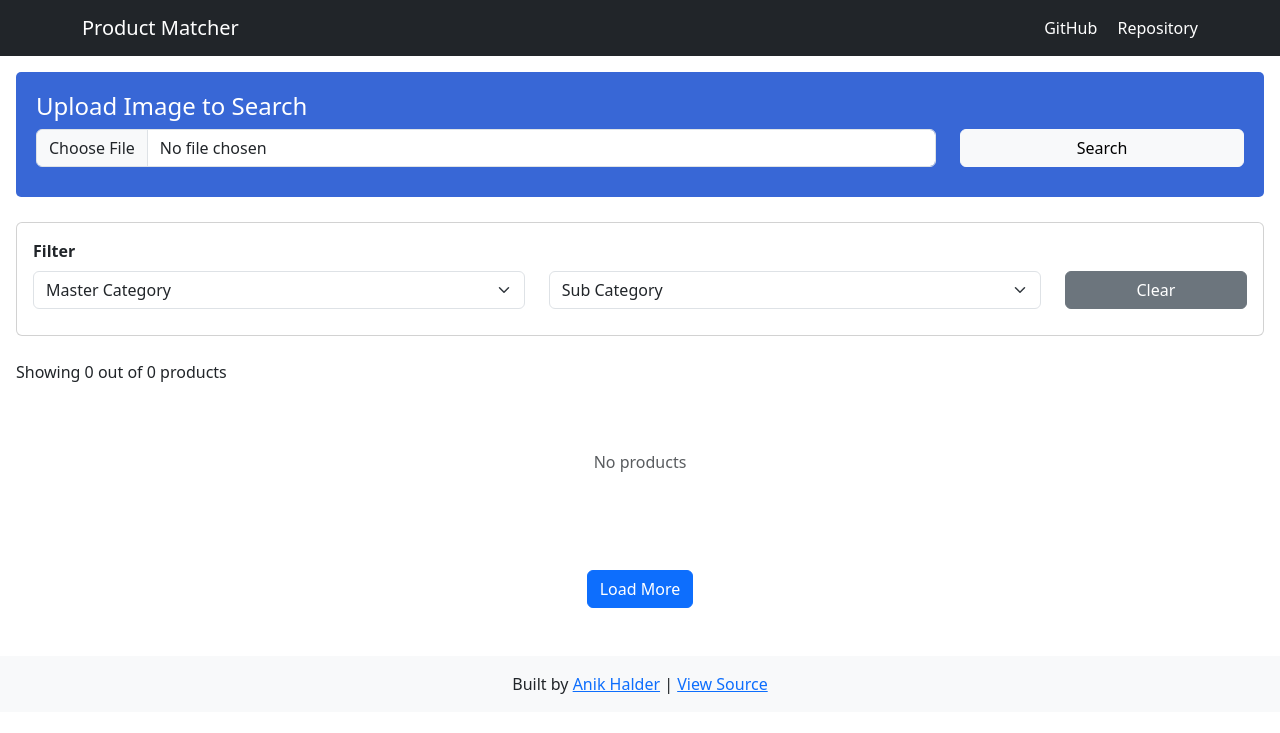
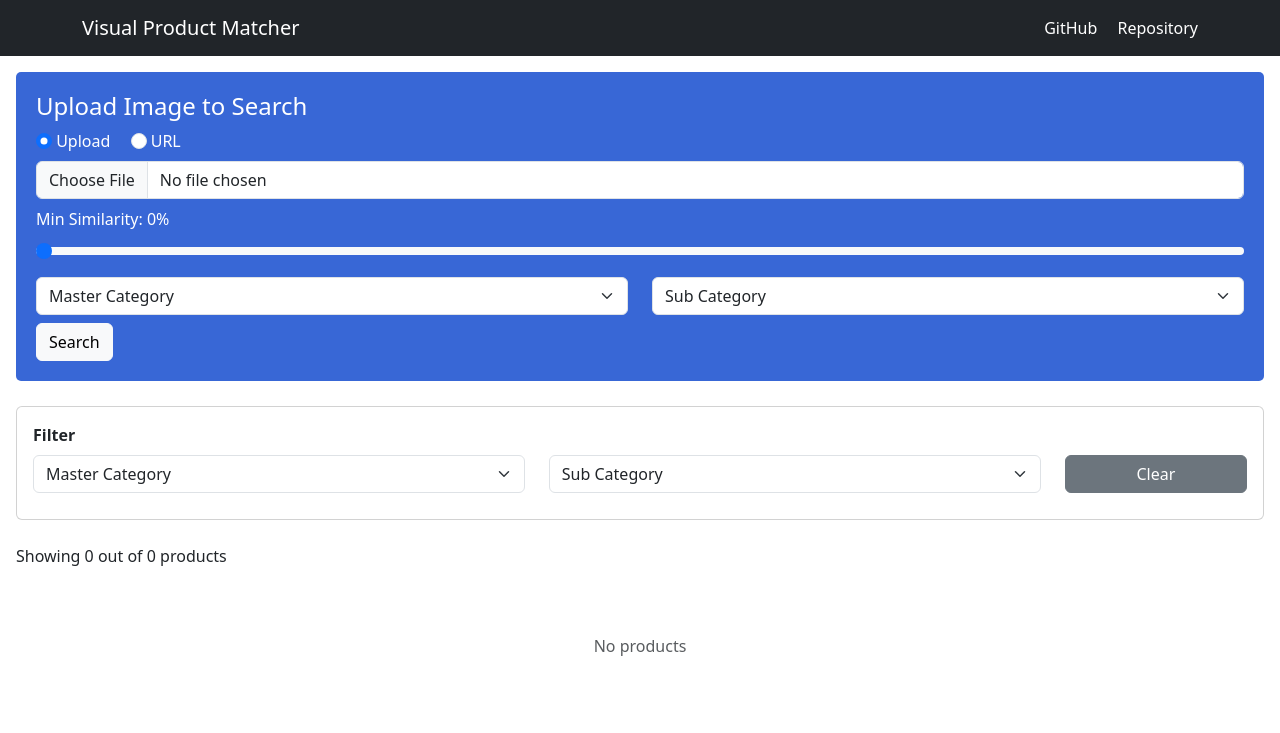
Before and after one commit to Anikrage/Visual_Product_Matcher, a Flask app: page / in a window 1280 px wide. Shown: the top 733 px of the page. Before the commit the page ends 694 px from the top, so only its background shows below. Run offline with Flask 3, Linux system fonts and the light colour scheme; data that the repository does not hold is empty.

Commit message:
debugging

```diff
--- a/webapp/app.py
+++ b/webapp/app.py
@@ -1,5 +1,8 @@
 import os
 import requests
+from io import BytesIO
+from PIL import Image
+import uuid
 
 from flask import Flask
 from flask import render_template
@@ -93,70 +96,114 @@ def health():
 
 @app.route('/search',methods=['POST'])
 def search_product():
-    if 'image' not in request.files:
-        flash('Please upload an image')
-        return redirect(url_for('index'))
+    fpath=None
+    temp_path=None
 
-    #sanity checks
-    file=request.files['image']
-    if file.filename=='' or not check_filetype(file.filename):
-        return redirect(url_for('index'))
+    img_source=request.form.get('image_source','upload')
+    min_sim=float(request.form.get('min_similarity',0.0))
 
-    res_num=int(request.form.get('k',10))
-    master_filter=request.form.get('master_category','')
-    sub_filter=request.form.get('sub_category','')
-
-    #save the uploaded file
-    filename=secure_filename(file.filename)
-    fpath=os.path.join(app.config['UPLOAD_FOLDER'],filename)
-    file.save(fpath)
-
-    #main functionality stuff
     try:
-        with open(fpath,'rb') as f:
-            filedata={'file':(filename,f,'image/jpeg')}
-            api_res=requests.post(api_url,files=filedata,params={'k':10,'a':0.6},timeout=30)
-
-            if api_res.status_code != 200: #show errors
-                flash('API error')
+        if img_source=='url':
+            # User provided a URL instead of uploading
+            img_url=request.form.get('image_url')
+            if not img_url:
+                flash('Please provide an image URL')
                 return redirect(url_for('index'))
 
-            results=api_res.json()['results']
-            filtered=[]
-            for item in results[:]:
-                if item['similarity'] < 0.80:
-                    continue
-                prod_data=products_collection.find_one({'product_id':item['product_id']})
+            resp=requests.get(img_url,timeout=10)
+            image_data=resp.content
 
-                if not prod_data:
-                    continue
-                if master_filter and prod_data['master_category']!=master_filter:
-                    continue
-                if sub_filter and prod_data['sub_category']!=sub_filter:
-                    continue
-                item['master_category']=prod_data['master_category']
-                item['sub_category']=prod_data['sub_category']
-                filtered.append(item)
+            # Need to save this locally for display purposes
+            img=Image.open(BytesIO(image_data))
+            import uuid
+            temp_path=f'static/temp_upload_{uuid.uuid4().hex}.jpg'
+            img.save(temp_path)
+            uploaded_img_url='/'+temp_path
 
-                if len(filtered) >= res_num:
-                    break
+        else:
+            # Regular file upload path
+            if 'image' not in request.files:
+                flash('Please upload an image')
+                return redirect(url_for('index'))
 
-        master_cats=products_collection.distinct('master_category')
-        sub_cats=products_collection.distinct('sub_category')
+            file=request.files['image']
+            if file.filename=='' or not check_filetype(file.filename):
+                # Invalid file
+                return redirect(url_for('index'))
+
+            filename=secure_filename(file.filename)
+            fpath=os.path.join(app.config['UPLOAD_FOLDER'],filename)
+            file.save(fpath)
+
+            with open(fpath,'rb') as f:
+                image_data=f.read()
+
+            img=Image.open(BytesIO(image_data))
+            import uuid  # generate unique filename
+            temp_path=f'static/temp_upload_{uuid.uuid4().hex}.jpg'
+            img.save(temp_path)
+            uploaded_img_url='/'+temp_path
+
+        # Max number of results we want to display
+        res_num=20
+        master_filter=request.form.get('master_category','')
+        sub_filter=request.form.get('sub_category','')
+
+        # Call the similarity API
+        filedata={'file':('image.jpg',image_data,'image/jpeg')}
+        api_res=requests.post(api_url,files=filedata,params={'k':50,'a':0.6},timeout=30)
+
+        if api_res.status_code != 200:
+            # Something went wrong with the API
+            flash('API error')
+            return redirect(url_for('index'))
+
+        results=api_res.json()['results']
+        filtered=[]
+
+        # Loop through results and apply filters
+        for item in results[:]:
+            if item['similarity'] < min_sim:
+                continue
+
+            prod_data=products_collection.find_one({'product_id':item['product_id']})
+            if not prod_data:
+                # Product not found in DB
+                continue
+
+            # Check category filters
+            if master_filter and prod_data['master_category']!=master_filter:
+                continue
+            if sub_filter and prod_data['sub_category']!=sub_filter:
+                continue
+
+            item['master_category']=prod_data['master_category']
+            item['sub_category']=prod_data['sub_category']
+            filtered.append(item)
+
+            if len(filtered) >= res_num:
+                # Got enough results
+                break
 
         return render_template('results.html',
-                                results=filtered,
-                                master_categories=master_cache,
-                                sub_categories=sub_cache,
-                                filter_master=master_filter,
-                                filter_sub=sub_filter)
+                            results=filtered,
+                            uploaded_image=uploaded_img_url,
+                            min_similarity=min_sim,
+                            master_categories=master_cache,
+                            sub_categories=sub_cache,
+                            filter_master=master_filter,
+                            filter_sub=sub_filter)
+
     except Exception as e:
         flash(str(e),'error')
         return redirect(url_for('index'))
 
     finally:
-        if os.path.exists(fpath):
+        # Cleanup - remove temporary files
+        if fpath and os.path.exists(fpath):
             os.remove(fpath)
+        if temp_path and os.path.exists(temp_path):
+            os.remove(temp_path)
 
 @app.route('/test')
 def test():
--- a/webapp/templates/index.html
+++ b/webapp/templates/index.html
@@ -5,13 +5,13 @@
     <meta name="viewport" content="width=device-width, initial-scale=1.0">
     <meta name="author" content="Anik Halder 24MCA0251">
     <title>Visual Product Matcher by Anik Halder 24MCA0251</title>
-    <link href="https://cdn.jsdelivr.net/npm/bootstrap@5.3.0/dist/css/bootstrap.min.css" rel="stylesheet">
+    <link href="https://cdn.jsdelivr.net/npm/bootstrap@5.3.0/dist/css/bootstrap.min.css" rel="stylesheet"> <!--bootstrap 5.3-->
     <link href="{{ url_for('static', filename='css/style.css') }}" rel="stylesheet">
 </head>
 <body>
     <nav class="navbar navbar-dark bg-dark">
         <div class="container">
-            <a class="navbar-brand" href="/">Product Matcher</a>
+            <a class="navbar-brand" href="/">Visual Product Matcher</a>
             <div class="d-none d-md-block">
                 <a href="https://github.com/Anikrage" target="_blank" class="text-white text-decoration-none me-3">GitHub</a>
                 <a href="https://github.com/Anikrage/Visual_Product_Matcher" target="_blank" class="text-white text-decoration-none">Repository</a>
@@ -27,26 +27,59 @@
         {% endif %}
         {% endwith %}
 
-
-
-        <!-- image search -->
+        <!-- image search with filters added-->
         <div class="search-box text-white">
             <h4>Upload Image to Search</h4>
             <form action="/search" method="POST" enctype="multipart/form-data" id="searchForm">
-                <div class="row">
-                    <div class="col-12 col-md-9" style="margin-bottom:10px;">
-                        <input type="file" name="image" class="form-control" required>
+
+                <div class="mb-2">
+                    <input class="form-check-input" type="radio" name="image_source" id="srcUp" value="upload" checked onchange="toggleSrc()">
+                    <label class="form-check-label me-3" for="srcUp">Upload</label>
+                    <input class="form-check-input" type="radio" name="image_source" id="srcUrl" value="url" onchange="toggleSrc()">
+                    <label class="form-check-label" for="srcUrl">URL</label>
+                </div>
+
+                <div id="upSec" class="mb-2">
+                    <input type="file" name="image" id="imgUp" class="form-control" accept="image/*" onchange="showPreview(event)">
+                </div>
+
+                <div id="urlSec" style="display:none" class="mb-2">
+                    <input type="text" name="image_url" id="imgUrl" class="form-control" placeholder="https://example.com/image.jpg">
+                </div>
+
+                <div id="imgPrev" style="display:none;margin-bottom:10px;">
+                    <img id="previewImage" src="" style="max-width:200px;max-height:200px;border-radius:5px;">
+                </div>
+
+                <div class="mb-2">
+                    <label class="form-label">Min Similarity: <span id="simVal">0%</span></label>
+                    <input type="range" class="form-range" name="min_similarity" id="minSim" min="0" max="1" step="0.05" value="0" oninput="updSim(this.value)">
+                </div>
+
+                <div class="row mb-2">
+                    <div class="col-12 col-md-6">
+                        <select name="master_category" class="form-select">
+                            <option value="">Master Category</option>
+                            {% for cat in master_categories %}
+                            <option>{{cat}}</option>
+                            {% endfor %}
+                        </select>
                     </div>
-                    <div class="col-12 col-md-3">
-                        <button type="submit" class="btn btn-light w-100">Search</button>
+                    <div class="col-12 col-md-6">
+                        <select name="sub_category" class="form-select">
+                            <option value="">Sub Category</option>
+                            {% for cat in sub_categories %}
+                            <option>{{cat}}</option>
+                            {% endfor %}
+                        </select>
                     </div>
                 </div>
+
+                <button type="submit" class="btn btn-light">Search</button>
             </form>
         </div>
 
-
-
-        <!-- filters -->
+        <!-- Index page filters for all products shown-->
         <div class="card mb-4">
             <div class="card-body">
                 <strong>Filter</strong>
@@ -76,8 +109,6 @@
             </div>
         </div>
 
-
-
         <p id="prodCount">Showing {{products|length}} out of {{total_products}} products</p>
 
         <div class="row" id="prodContainer">
@@ -94,8 +125,6 @@
             </div>
             {% endfor %}
         </div>
-
-
 
         {%if products|length==0%}
         <div style="text-align:center; padding:50px;">
@@ -124,10 +153,28 @@
         var mCat = "{{current_master}}";
         var sCat = "{{current_sub}}";
         var totalProds = parseInt("{{total_products}}");
-
-        // show loading on search
+        // Show loading on search
         document.getElementById('searchForm').addEventListener('submit',function(){
             document.getElementById('loadingOverlay').classList.add('show');
+        });
+        // Hide loading overlay and reset form when navigating back
+        // I do not understand why this took me 6 hours to remember to reset the fields on browser control ?
+        window.addEventListener('pageshow', function(event) {
+            if (event.persisted || performance.navigation.type === 2) {
+                document.getElementById('loadingOverlay').classList.remove('show');
+                var form = document.getElementById('searchForm');
+                if (form) {
+                    form.reset();
+                    document.getElementById('imgPrev').style.display='none';
+                    document.getElementById('simVal').textContent='0%';
+                    document.getElementById('upSec').style.display='block';
+                    document.getElementById('urlSec').style.display='none';
+                }
+            }
+        });
+        // Also hide loading overlay on normal page load
+        window.addEventListener('load', function() {
+            document.getElementById('loadingOverlay').classList.remove('show');
         });
 
         function loadMore(){
@@ -165,7 +212,32 @@
                 alert('Error loading products');
             });
         }
+
+        //helper function to toggle image source
+        function toggleSrc(){
+            var up=document.getElementById('srcUp').checked;
+            document.getElementById('upSec').style.display=up?'block':'none';
+            document.getElementById('urlSec').style.display=up?'none':'block';
+            document.getElementById('imgPrev').style.display='none';
+        }
+
+        //helper funtion to show what image is uploaded, need to implement on the url source too
+        function showPreview(e){
+            var r=new FileReader();
+            r.onload=function(){
+                document.getElementById('previewImage').src=r.result;
+                document.getElementById('imgPrev').style.display='block';
+            };
+            r.readAsDataURL(e.target.files[0]);
+        }
+
+        function updSim(v){
+            document.getElementById('simVal').textContent=Math.round(v*100)+'%';
+        }
     </script>
+
+
+
 </body>
 <footer class="bg-light text-center py-3 mt-5">
     <p class="mb-0">Built by <a href="https://github.com/Anikrage" target="_blank">Anik Halder</a> |
```
